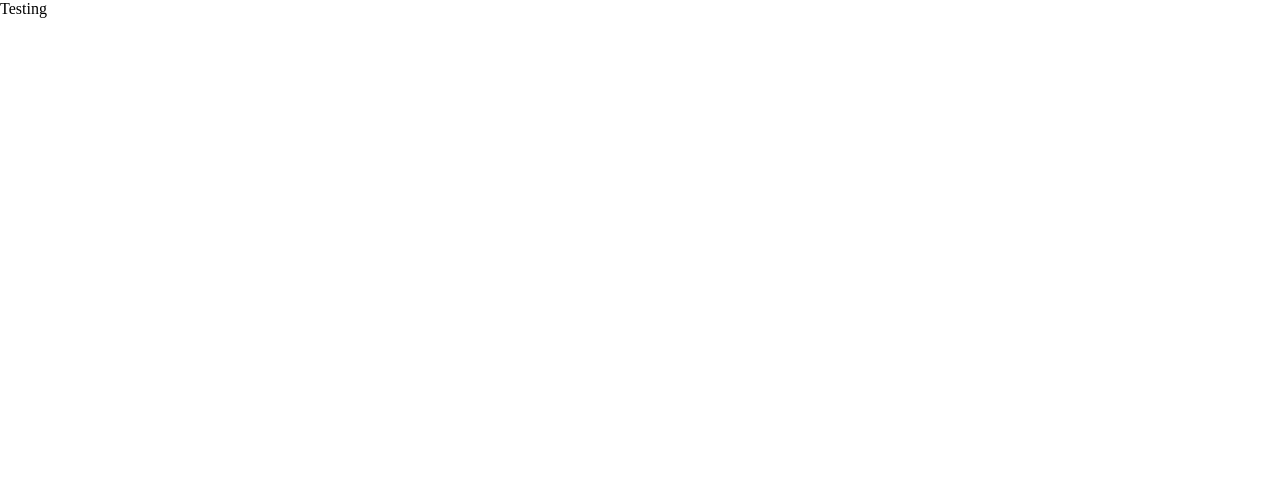
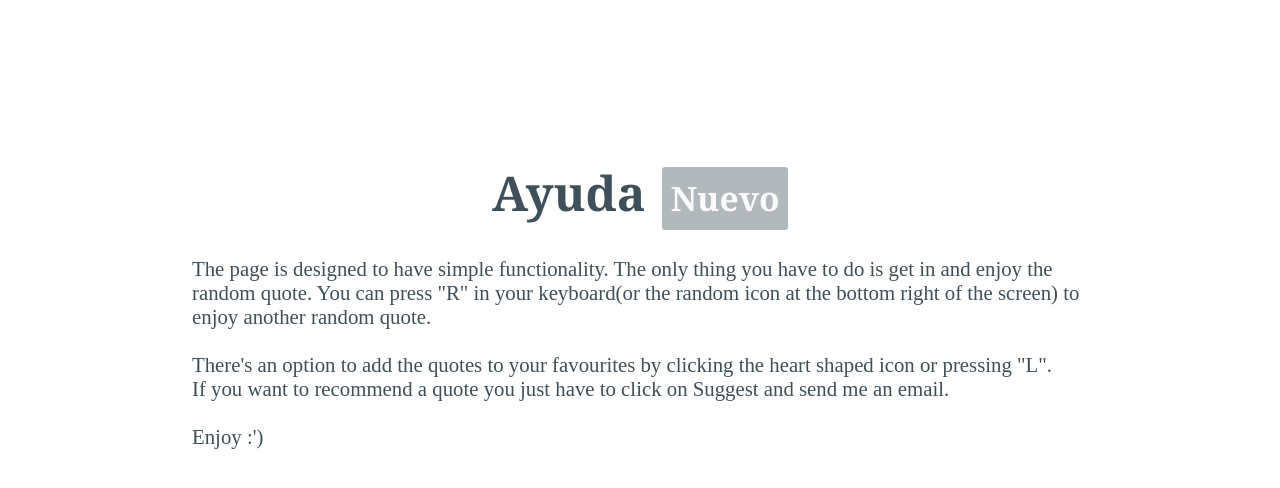
Before and after one commit to KingCosmic/tinyquotes, a React app: page /how_to in a window 1280 px wide. Built offline with nearby package versions, Linux system fonts and the light colour scheme.

Commit message:
added how_to page

```diff
--- /dev/null
+++ b/src/scss/howto/index.scss
@@ -0,0 +1,35 @@
+div.wrapper {
+  width: 70%;
+  height: auto;
+  margin-left: auto;
+  margin-right: auto;
+  margin-top: 10%;
+  margin-bottom: 100px;
+}
+
+div.wrapper h1 {
+  font-family: Georgia;
+  font-size: 3em;
+  text-align: center;
+  color: rgba(64, 80, 90, 1);
+}
+
+div.wrapper h1 i {
+  font-size: .7em;
+  font-style: normal;
+  padding: .25em;
+  margin-left: .5em;
+  color: rgba(250, 250, 250, 1);
+  background-color: rgba(64, 80, 90, .4);
+  border-radius: 3px;
+  cursor: default;
+}
+
+div.wrapper h1:hover i {
+  background-color: rgba(64, 80, 90, .5);
+}
+
+div.wrapper p {
+  font-size: 1.3em;
+  color: rgba(64, 80, 90, 1);
+}
--- a/src/scss/index.scss
+++ b/src/scss/index.scss
@@ -1,39 +1,2 @@
 
-body, html {
-  display: flex;
-  height: 100%;
-  width: 100%;
-  margin: 0;
-  padding: 0;
-}
-
-#root, #container {
-  display: flex;
-  flex-direction: column;
-  flex: 1;
-}
-
-::selection {
-  background-color: rgba(64, 80, 90, .4);
-  color: rgba(250, 250, 250, 1);
-}
-
-::-moz-selection {
-  background-color: rgba(64, 80, 90, .4);
-  color: rgba(250, 250, 250, 1);
-}
-
-p, h1, h2, h3, h4, h5, a, cite {
-  text-rendering: optimizeLegibility;
-}
-
-/* import our actual css */
-@import 'header';
-@import 'quotecontainer';
-@import 'footer';
-@import 'favorites';
-
-/* import our theme colors */
-
-@import 'dark';
-@import 'light';
+@import './main/index', './howto/index';
--- /dev/null
+++ b/src/scss/main/index.scss
@@ -0,0 +1,39 @@
+
+body, html {
+  display: flex;
+  height: 100%;
+  width: 100%;
+  margin: 0;
+  padding: 0;
+}
+
+#root, #container {
+  display: flex;
+  flex-direction: column;
+  flex: 1;
+}
+
+::selection {
+  background-color: rgba(64, 80, 90, .4);
+  color: rgba(250, 250, 250, 1);
+}
+
+::-moz-selection {
+  background-color: rgba(64, 80, 90, .4);
+  color: rgba(250, 250, 250, 1);
+}
+
+p, h1, h2, h3, h4, h5, a, cite {
+  text-rendering: optimizeLegibility;
+}
+
+/* import our actual css */
+@import 'header';
+@import 'quotecontainer';
+@import 'footer';
+@import 'favorites';
+
+/* import our theme colors */
+
+@import 'dark';
+@import 'light';
--- a/src/views/howto/index.js
+++ b/src/views/howto/index.js
@@ -8,8 +8,17 @@ import * as Actions from '../../redux/actions';
 class HowTo extends Component {
   render() {
     return (
-      <div id='container'>
-        Testing
+      <div class="wrapper">
+        <h1>Ayuda<i>Nuevo</i></h1>
+        <p>
+          The page is designed to have simple functionality. The only thing you have to do is get in and enjoy the random quote. You can press "R" in your keyboard(or the random icon at the bottom right of the screen) to enjoy another random quote.
+          <br/><br/>
+          There's an option to add the quotes to your favourites by clicking the heart shaped icon or pressing "L".
+          <br/>
+          If you want to recommend a quote you just have to click on Suggest and send me an email.
+          <br/><br/>
+          Enjoy :')
+        </p>
       </div>
     );
   }
--- a/src/views/main/quotes.js
+++ b/src/views/main/quotes.js
@@ -42,7 +42,7 @@ export const quotes = [
     author: 'Bob Marley',
     referer: 'toofartooblack',
     social: 'tumblr',
-    tags: ['Bob Marley, legend']
+    tags: ['Bob Marley, legend', 'kataomoi']
   },
   {
     cite: 'The things you own end up owning you.',
@@ -119,7 +119,7 @@ export const quotes = [
     author: 'Lana Del Ray',
     referer: 'toofartooblack',
     social: 'tumblr',
-    tags: ['pure']
+    tags: ['pure', 'kataomoi']
   },
   {
     cite: 'Don’t let people treat you like a cigarette, they only use you when theyre bored and step on you when theyre done. Be like drugs, let them die for you',
@@ -168,12 +168,13 @@ export const quotes = [
     author: 'Liana Radulescu',
     referer: 'KingCosm1c',
     social: 'twitter',
-    tags: ['love']
+    tags: ['love','kataomoi']
   }
 ];
 
 
 export const legends = [
+  'kataomoi',
   'legend',
   'james cook',
   'pure',
```
Also changed, not shown: package.json (+8 -2 lines), README.md, src/css/index.css, src/scss/main/dark.scss (renamed from src/scss/dark.scss), src/scss/main/favorites.scss (renamed from src/scss/favorites.scss), src/scss/main/footer.scss (renamed from src/scss/footer.scss), src/scss/main/header.scss (renamed from src/scss/header.scss), src/scss/main/light.scss (added), src/scss/main/quotecontainer.scss (renamed from src/scss/quotecontainer.scss), 1 other file.
